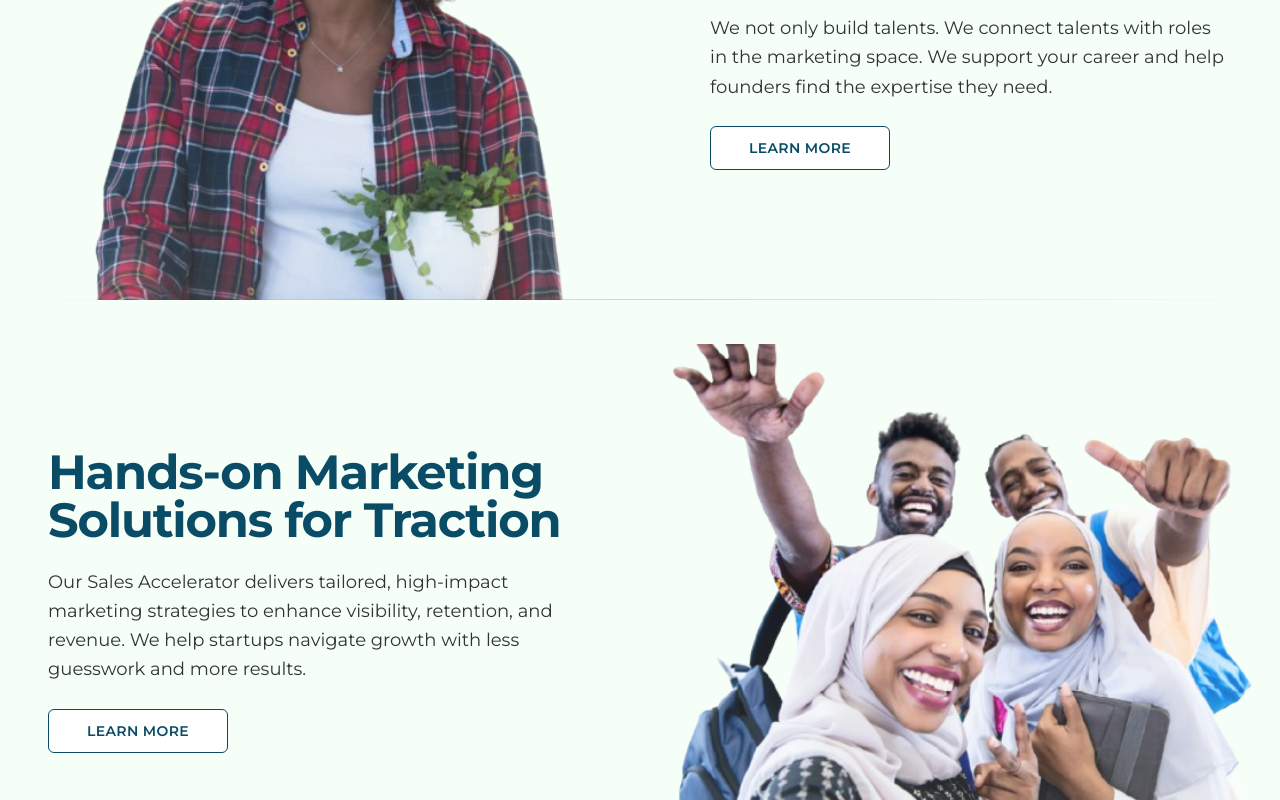
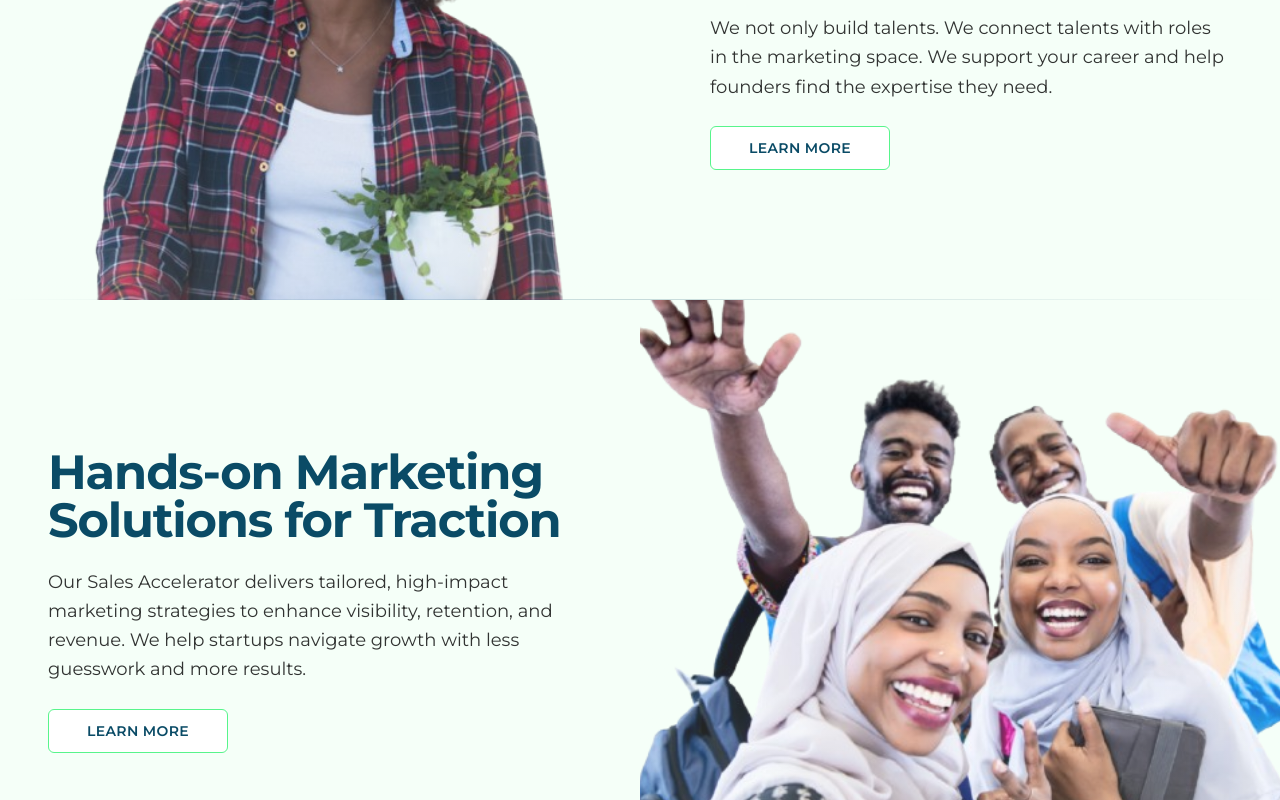
Before and after one commit to xterabyte/Terabyte, a Next.js app in the folder terabyte/: page / in a window 1280 px wide. Shown: the part 1100-1900 px from the top of the page. Built offline with nearby package versions, Linux system fonts and the light colour scheme.

Commit message:
add the career section

```diff
--- a/terabyte/app/components/Hero.tsx
+++ b/terabyte/app/components/Hero.tsx
@@ -5,7 +5,7 @@ import { motion } from "framer-motion"
 
 const Hero = () => {
   return (
-    <section className="min-h-screen w-full relative flex items-center justify-center bg-secondary dark:bg-background">
+    <section className="min-h-screen w-full relative flex items-center justify-center bg-white  dark:bg-background">
       <div className="container mx-auto px-4 py-20">
         <div className="flex flex-col items-center text-center max-w-4xl mx-auto space-y-12">
           <div className="space-y-4">
--- a/terabyte/app/components/career-section.tsx
+++ b/terabyte/app/components/career-section.tsx
@@ -39,7 +39,7 @@ const CareerSection = () => {
               <Button
                 variant="outline"
                 size="lg"
-                className="mt-4 text-primary border-primary hover:bg-primary hover:text-white
+                className="mt-4 text-primary border-teragreen hover:bg-primary hover:text-white
                          dark:text-primary dark:border-primary dark:hover:bg-primary dark:hover:text-white
                          transition-colors duration-300 font-semibold tracking-wide min-w-[180px]"
               >
--- a/terabyte/app/components/marketing-solution.tsx
+++ b/terabyte/app/components/marketing-solution.tsx
@@ -16,7 +16,7 @@ const MarketingSolutions = () => {
                 Hands-on Marketing{' '}
                 <span className="block">Solutions for Traction</span>
               </h2>
-              <p className="text-lg text-foreground/80 dark:text-secondary/90 leading-relaxed">
+              <p className="text-lg text-foreground/80 dark:text-secondary leading-relaxed">
                 Our Sales Accelerator delivers tailored, high-impact
                 marketing strategies to enhance visibility, retention, and
                 revenue. We help startups navigate growth with less
@@ -25,7 +25,7 @@ const MarketingSolutions = () => {
               <Button
                 variant="outline"
                 size="lg"
-                className="mt-4 text-primary border-primary hover:bg-primary hover:text-white
+                className="mt-4 text-primary border-teragreen hover:bg-primary hover:text-white
                          dark:text-primary dark:border-primary dark:hover:bg-primary dark:hover:text-white
                          transition-colors duration-300 font-semibold tracking-wide min-w-[180px]"
               >
@@ -45,7 +45,7 @@ const MarketingSolutions = () => {
                 src={HappyPersons}
                 alt="Happy people representing successful marketing solutions"
                 fill
-                className="object-contain object-center dark:opacity-90 transition-opacity duration-300"
+                className="object-cover object-center dark:opacity-90 transition-opacity duration-300"
                 priority
                 sizes="(max-width: 768px) 100vw, 50vw"
               />
```
